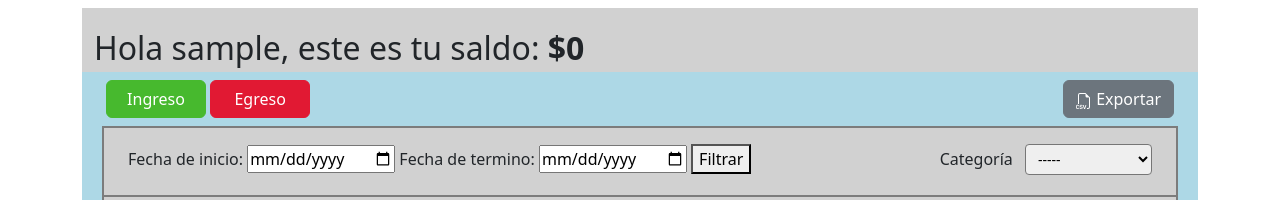
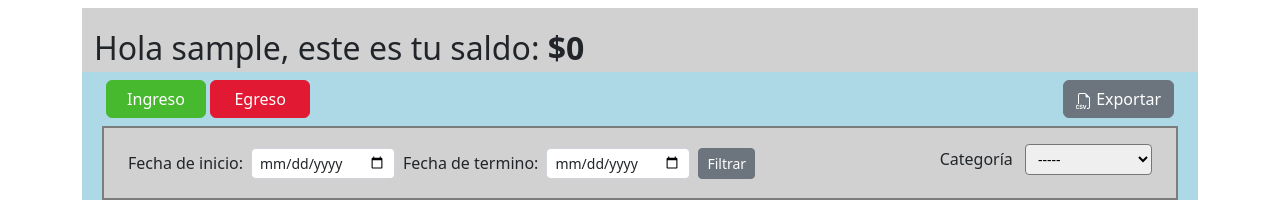
Before and after one commit to DCC-CC4401/2023-1-Grupo-27, a Django app: page /mainApp/ in a window 1280 px wide. Shown: the part 86-286 px from the top of the page. Run offline with Django 4.2, Linux system fonts and the light colour scheme; the visitor is signed in with stand-in values (Sample User, id 1); data comes from the database, SQL or seed files in the repository; data that the repository does not hold is empty.

Commit message:
refactor, feat: Changes date filter. Adds button
Before the date inputs didnt have bootstrap. Now they do.

Adds button to filter using date ranges.

```diff
--- a/FinanceManager/mainApp/templates/index.html
+++ b/FinanceManager/mainApp/templates/index.html
@@ -78,22 +78,34 @@
                 </div>
                 <div class="row border border-dark border-1 main_background main_container2">
                     <div class="row py-2 border border-dark border-1 py-3 main_background">
+                        <!-- Filtro fechas -->
                         <div class="col d-inline-flex justify-content-between" style="flex-grow: 2;">
-                            <form method="get" action="">
-                                <label for="fecha_inicio">Fecha de inicio:</label>
+                            <form method="get" action="" class="row g-2 align-items-center">
+                                <div class="col-auto">
+                                    <label for="fecha_inicio" class="col-form-label">Fecha de inicio:</label>
+                                </div>
+                                <div class="col-auto">
                                     {% if fecha_inicio == "1900-01-01" %}
-                                <input type="date" id="fecha_inicio" name="fecha_inicio">
+                                    <input type="date" class="form-control form-control-sm" id="fecha_inicio" name="fecha_inicio">
                                     {% else %}
-                                <input type="date" id="fecha_inicio" name="fecha_inicio" value="{{fecha_inicio}}">
+                                    <input type="date" class="form-control form-control-sm" id="fecha_inicio" name="fecha_inicio" value="{{fecha_inicio}}">
                                     {% endif %}
-
-                                <label for="fecha_termino">Fecha de termino:</label>
+                                </div>
+                                <div class="w-100 d-xl-none"></div> <!-- Adds a line break on screens smaller than medium -->
+                                <div class="col-auto">
+                                    <label for="fecha_termino" class="col-form-label">Fecha de termino:</label>
+                                </div>
+                                <div class="col-auto">
                                     {% if fecha_termino == "9999-12-31" %}
-                                <input type="date" id="fecha_termino" name="fecha_termino">
+                                    <input type="date" class="form-control form-control-sm" id="fecha_termino" name="fecha_termino">
                                     {% else %}
-                                <input type="date" id="fecha_termino" name="fecha_termino" value="{{fecha_termino}}">
+                                    <input type="date" class="form-control form-control-sm" id="fecha_termino" name="fecha_termino" value="{{fecha_termino}}">
                                     {% endif %}
-                                <button type="submit">Filtrar</button>
+                                </div>
+                                <div class="w-100 d-md-none"></div> <!-- Adds a line break on screens smaller than medium -->
+                                <div class="col-auto">
+                                    <button type="submit" class="btn btn-sm btn-secondary">Filtrar</button>
+                                </div>
                             </form>
                         </div>
 
```
Lines whose indentation alone changed are shown as unchanged.
